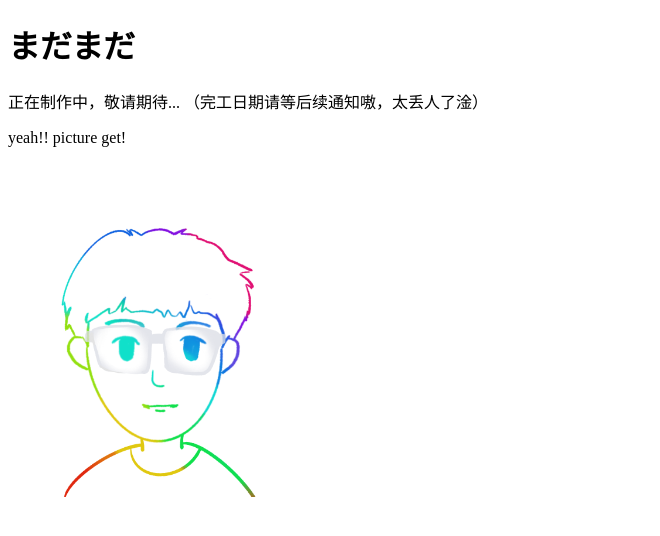
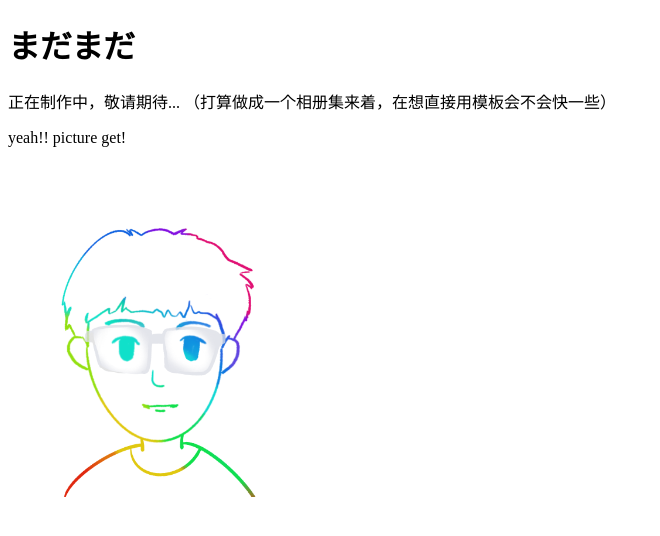
Before and after one commit to momok1/gaga, a plain HTML site: page index.html in a window 1280 px wide. Shown: the whole page, without its empty margins (0-660 px from the left). Drawn offline with Linux system fonts and the light colour scheme.

Commit message:
Update index.html

```diff
--- a/index.html
+++ b/index.html
@@ -8,7 +8,7 @@
 </head>
 <body><h1 id='gaga'>まだまだ</h1>
 <p>正在制作中，敬请期待...
-（完工日期请等后续通知嗷，太丢人了淦）</p>
+（打算做成一个相册集来着，在想直接用模板会不会快一些）</p>
 <p><detials>
   <summary> yeah!! picture get!</summary>
 </detials></p>
```
